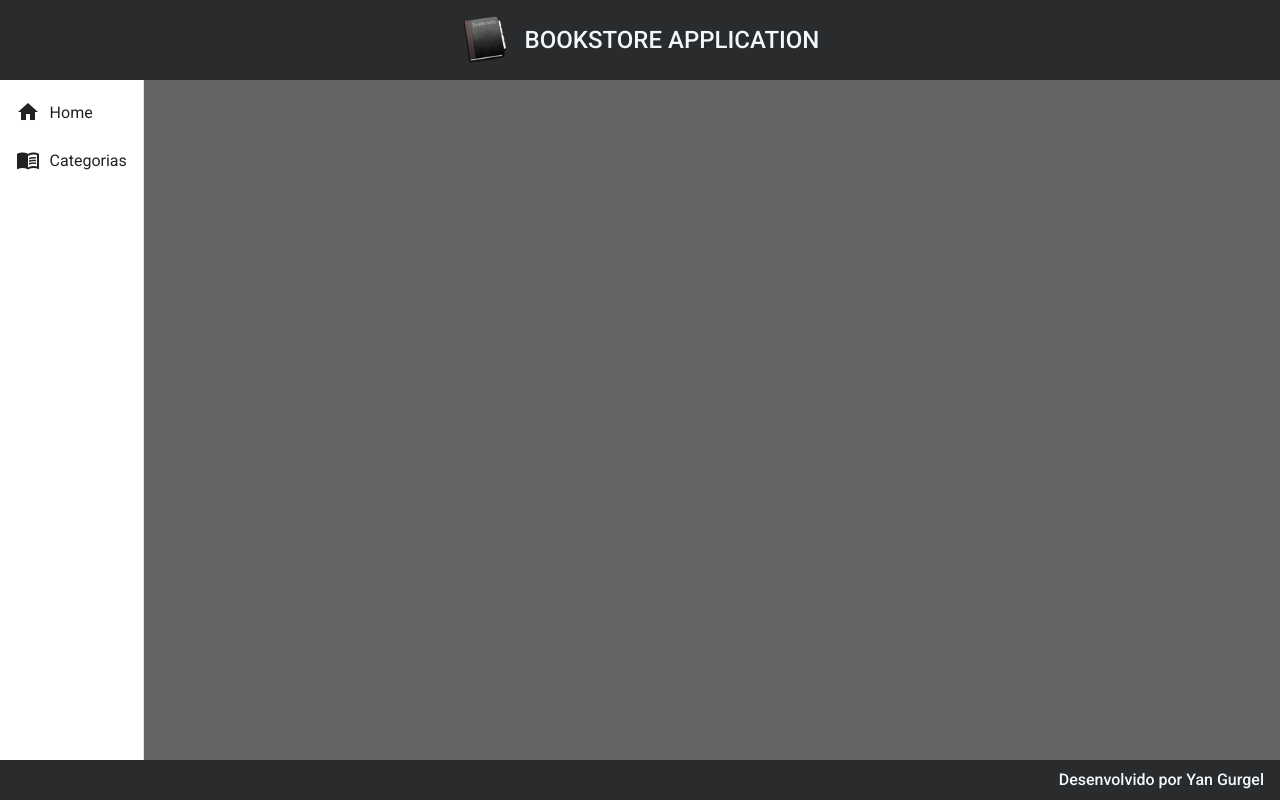
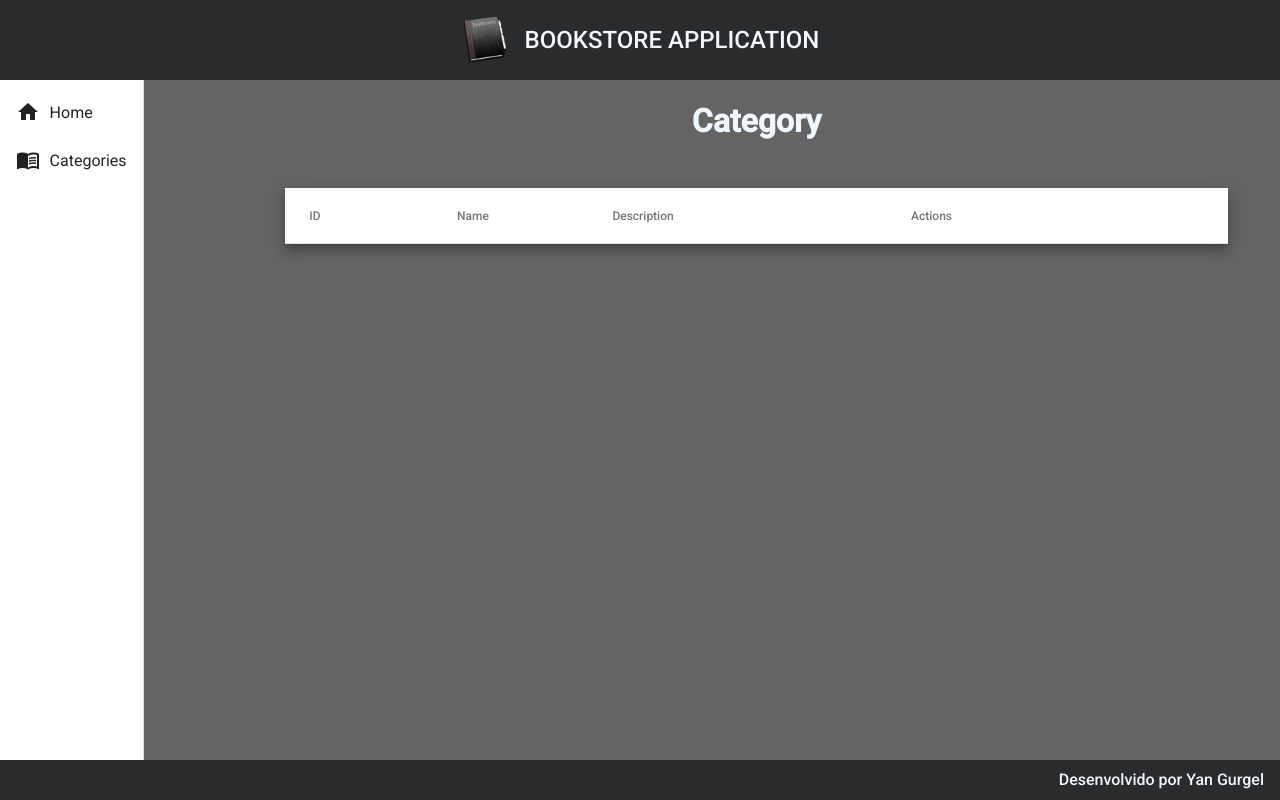
Before and after one commit to Yan-Gurgel/bookstore-front, an Angular app: page /categories in a window 1280 px wide. Before the commit this address led to /. Built offline with nearby package versions, Linux system fonts and the light colour scheme.

Commit message:
Add read category and table

```diff
--- a/src/app/app-routing.module.ts
+++ b/src/app/app-routing.module.ts
@@ -2,11 +2,16 @@
 import { CommonModule } from '@angular/common';
 import { HomeComponent } from './components/views/home/home.component';
 import { Routes ,RouterModule } from '@angular/router';
+import { CategoryReadComponent } from './components/views/category/category-read/category-read.component';
 
 const routes: Routes = [
   {
     path: '',
     component: HomeComponent
+  },
+  {
+    path: 'categories',
+    component: CategoryReadComponent
   }
 ]
 
--- a/src/app/components/template/nav/nav.component.html
+++ b/src/app/components/template/nav/nav.component.html
@@ -5,9 +5,9 @@
         <i class="material-icons">home</i>
         Home
       </a>
-      <a mat-list-item>
+      <a routerLink="/categories" mat-list-item>
         <i class="material-icons">menu_book</i>
-        Categorias
+        Categories
       </a>
     </mat-nav-list>
   </mat-sidenav>
--- /dev/null
+++ b/src/app/components/views/category/category-read/category-read.component.css
@@ -0,0 +1,20 @@
+.content {
+  width: 90%;
+  margin: 1.4rem auto auto auto;
+}
+
+.title
+ {
+   text-align: center;
+   margin-bottom: 3rem;
+ }
+
+ .title.h1 {
+   font-size: 2rem;
+   color: aliceblue;
+   font-weight: 500;
+ }
+
+ .table {
+  width: 100%;
+ }
--- /dev/null
+++ b/src/app/components/views/category/category-read/category-read.component.html
@@ -0,0 +1,36 @@
+<div class="content">
+  <div class="title">
+    <h1>Category</h1>
+  </div>
+
+  <div class="mat-elevation-z8 content table">
+    <table class="table" mat-table >
+      <!-- Position Column -->
+      <ng-container matColumnDef="id">
+        <th mat-header-cell *matHeaderCellDef>ID</th>
+        <td mat-cell *matCellDef="let element">{{ row.id }}</td>
+      </ng-container>
+
+      <!-- Name Column -->
+      <ng-container matColumnDef="name">
+        <th mat-header-cell *matHeaderCellDef>Name</th>
+        <td mat-cell *matCellDef="let element">{{ row.name }}</td>
+      </ng-container>
+
+      <!-- Weight Column -->
+      <ng-container matColumnDef="description">
+        <th mat-header-cell *matHeaderCellDef>Description</th>
+        <td mat-cell *matCellDef="let element">{{ row.description }}</td>
+      </ng-container>
+
+      <!-- Symbol Column -->
+      <ng-container matColumnDef="actions">
+        <th mat-header-cell *matHeaderCellDef>Actions</th>
+        <td mat-cell *matCellDef="let element">{{ row.actions }}</td>
+      </ng-container>
+
+      <tr mat-header-row *matHeaderRowDef="displayedColumns"></tr>
+      <tr mat-row *matRowDef="let row; columns: displayedColumns"></tr>
+    </table>
+  </div>
+</div>
--- /dev/null
+++ b/src/app/components/views/category/category-read/category-read.component.ts
@@ -0,0 +1,15 @@
+import { Component, OnInit } from '@angular/core';
+
+@Component({
+  selector: 'app-category-read',
+  templateUrl: './category-read.component.html',
+  styleUrls: ['./category-read.component.css']
+})
+export class CategoryReadComponent implements OnInit {
+
+  constructor() { }
+
+  ngOnInit(): void {
+  }
+  displayedColumns: string[] = ['id', 'name', 'description', 'actions'];
+}
```
Also changed, not shown: src/app/app.module.ts (+5 -2 lines).
